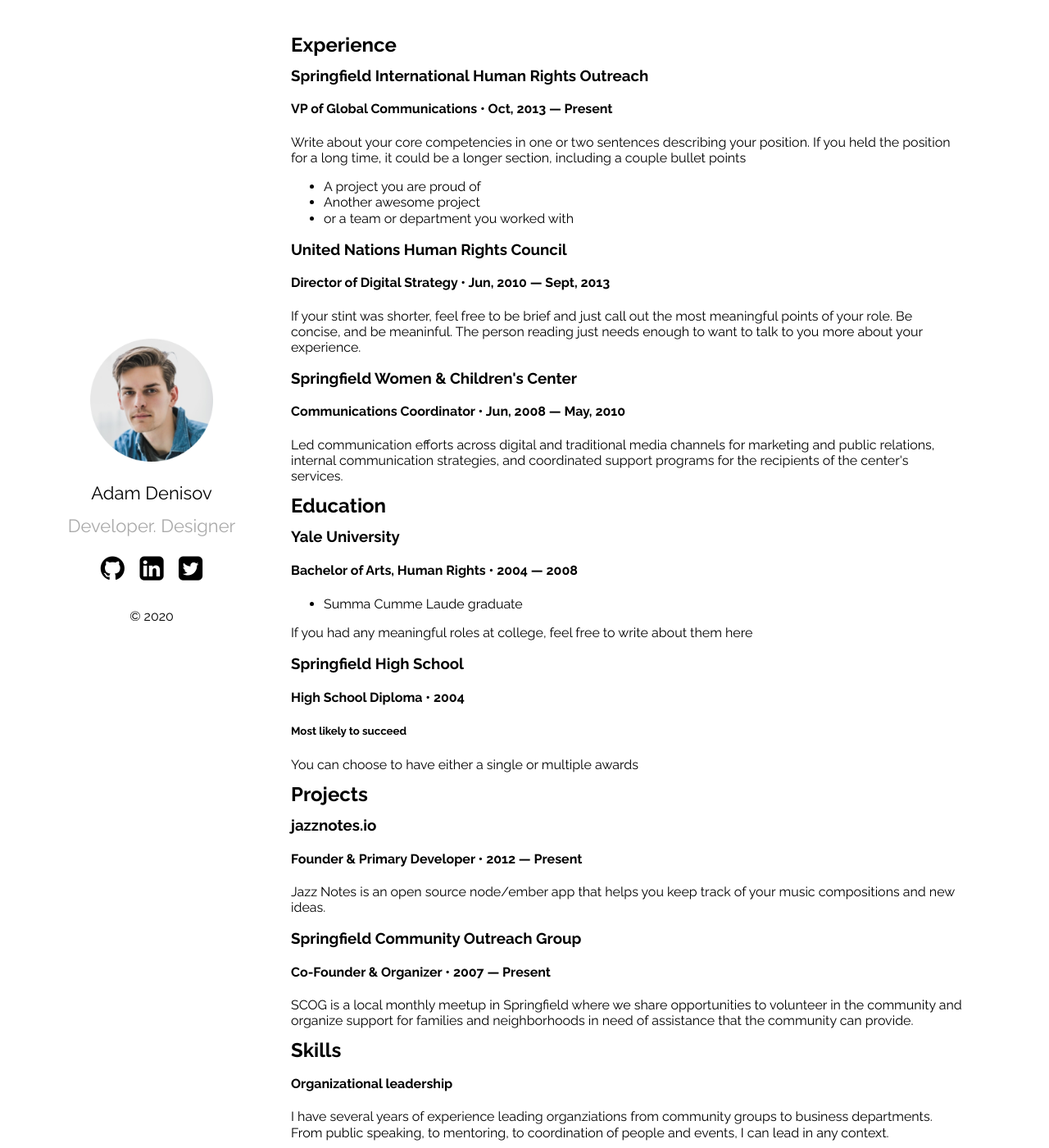
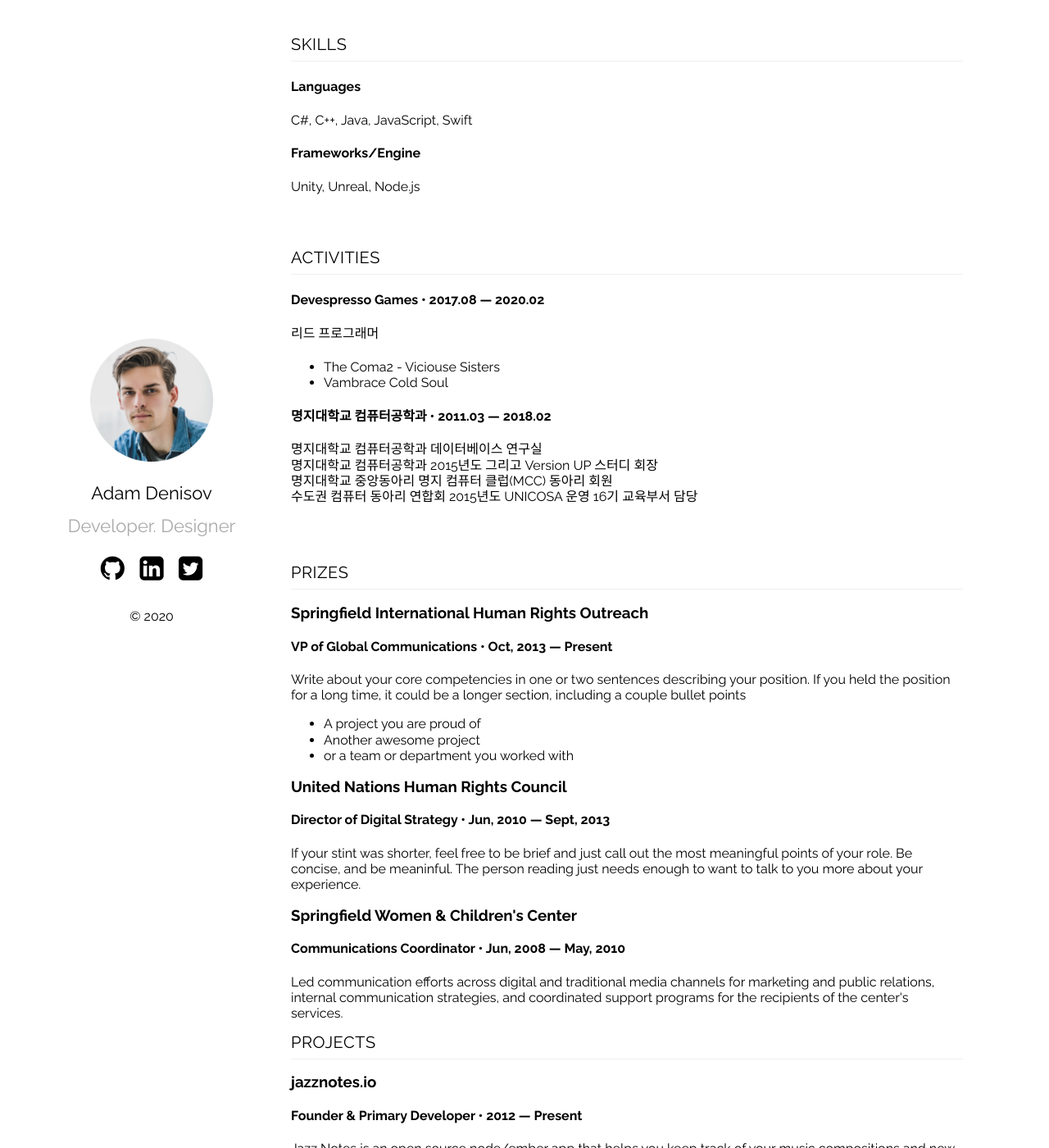
Before and after one commit to ClassRabbit/ClassRabbit.github.io, a Jekyll site: the page built from index.md, in a window 1280 px wide and 1400 px high. Shown: the whole window at 82% size. Built offline with Jekyll 4.4.1, drawn with Linux system fonts in a browser that asks for light colours; some of the changed text lies outside the part shown.

Commit message:
feat: home 능력, 활동 내용 추가

```diff
--- a/_data/education.yml
+++ b/_data/education.yml
@@ -1,13 +1,11 @@
-# Degree
-- degree: Bachelor of Arts, Human Rights
-  uni: Yale University
-  year: 2004 &mdash; 2008
+- uni: Devespresso Games
+  year: 2017.08 &mdash; 2020.02
+  summary: 리드 프로그래머
   awards:
-    - award: Summa Cumme Laude graduate
-  summary: If you had any meaningful roles at college, feel free to write about them here
+    - award: The Coma2 - Viciouse Sisters
+    - award: Vambrace Cold Soul
 
-- degree: High School Diploma
-  uni: Springfield High School
-  year: 2004
-  award: Most likely to succeed
-  summary: You can choose to have either a single or multiple awards
+- uni: 명지대학교 컴퓨터공학과
+  year: 2011.03 &mdash; 2018.02
+  summary: 명지대학교 컴퓨터공학과 데이터베이스 연구실 <br> 명지대학교 컴퓨터공학과 2015년도 그리고 Version UP 스터디 회장 <br> 명지대학교 중앙동아리 명지 컴퓨터 클럽(MCC) 동아리 회원 <br> 수도권 컴퓨터 동아리 연합회 2015년도 UNICOSA 운영 16기 교육부서 담당
+  awards:
--- a/_data/skills.yml
+++ b/_data/skills.yml
@@ -1,12 +1,8 @@
 # Skills
-# Organizational leadership
-- skill: Organizational leadership
-  description: I have several years of experience leading organziations from community groups to business departments. From public speaking, to mentoring, to coordination of people and events, I can lead in any context.
+# Languages
+- skill: Languages
+  description: C#, C++, Java, JavaScript, Swift
 
-# Communications strategy
-- skill: Communications strategy
-  description: Content and marketing strategy,
-
-# Digital content development and creation
-- skill: Digital content development and creation
-  description: Copy writing, graphic design, web design, front-end web development, print design
+# Frameworks/Engine
+- skill: Frameworks/Engine
+  description: Unity, Unreal, Node.js
--- a/_layouts/home.html
+++ b/_layouts/home.html
@@ -9,12 +9,77 @@
 <!-- begin Skills -->
 <div class="post-container">
 
+
+  {% if site.resume_section_skills %}
+  <!-- begin Skills -->
+  <section class="content-section">
+
+    <header class="section-header">
+      <h1 id="posts-label">Skills</h1>
+    </header>
+    {% for skill in site.data.skills %}
+    <div class="resume-item">
+      <h4 class="resume-item-details">{{ skill.skill }}</h4>
+      <p class="resume-item-copy">{{ skill.description }}</p>
+    </div>
+    {% endfor %}
+
+  </section>
+  <!-- end Skills -->
+  {% endif %}
+
+
+
+
+
+
+
+  {% if site.resume_section_education %}
+  <br>
+  <br>
+  <!-- begin Activities -->
+  <section class="content-section">
+    <header class="section-header">
+      <!-- <h2 class="post-title">Activities</h2> -->
+      <h1 id="posts-label">Activities</h1>
+    </header>
+
+    {% for education in site.data.education %}
+    <div class="resume-item" itemscope itemprop="alumniOf" itemtype="http://schema.org/CollegeOrUniversity">
+      <h4 class="resume-item-title" itemprop="name">{{ education.uni }} &bull; {{ education.year }}</h3>
+      <!-- <h4 class="resume-item-details group" itemprop="description">{{ education.degree }} &bull; {{ education.year }}</h4> -->
+      <p class="resume-item-copy">{{ education.summary }}</p>
+
+      <h5 class="resume-item-details award-title" itemprop="description">{{ education.award }}</h5>
+      <p class="resume-item-copy" itemprop="description">
+        <ul class="resume-item-list">
+          {% for award in education.awards %}
+          <li>{{ award.award }}</li>
+          {% endfor %}
+        </ul></h5>
+
+    </div>
+    {% endfor %}
+  </section>
+  <!-- end Education -->
+  {% endif %}
+
+
+
+
+
+
+
+
+
   {% if site.resume_section_experience %}
+  <br>
+  <br>
   <!-- begin Experience -->
   <section class="content-section">
 
     <header class="section-header">
-      <h2>Experience</h2>
+      <h1 id="posts-label">Prizes</h1>
     </header>
 
     {% for job in site.data.experience %}
@@ -32,32 +97,7 @@
 
 
 
-  {% if site.resume_section_education %}
-  <!-- begin Education -->
-  <section class="content-section">
-    <header class="section-header">
-      <h2>Education</h2>
-    </header>
 
-    {% for education in site.data.education %}
-    <div class="resume-item" itemscope itemprop="alumniOf" itemtype="http://schema.org/CollegeOrUniversity">
-      <h3 class="resume-item-title" itemprop="name">{{ education.uni }}</h3>
-      <h4 class="resume-item-details group" itemprop="description">{{ education.degree }} &bull; {{ education.year }}</h4>
-      <h5 class="resume-item-details award-title" itemprop="description">{{ education.award }}</h5>
-      <p class="resume-item-copy" itemprop="description">
-        <ul class="resume-item-list">
-          {% for award in education.awards %}
-          <li>{{ award.award }}</li>
-          {% endfor %}
-        </ul></h5>
-
-
-      <p class="resume-item-copy">{{ education.summary }}</p>
-    </div>
-    {% endfor %}
-  </section>
-  <!-- end Education -->
-  {% endif %}
 
 
 
@@ -85,23 +126,6 @@
 
 
 
-  {% if site.resume_section_skills %}
-  <!-- begin Skills -->
-  <section class="content-section">
-
-    <header class="section-header">
-      <h2>Skills</h2>
-    </header>
-    {% for skill in site.data.skills %}
-    <div class="resume-item">
-      <h4 class="resume-item-details">{{ skill.skill }}</h4>
-      <p class="resume-item-copy">{{ skill.description }}</p>
-    </div>
-    {% endfor %}
-
-  </section>
-  <!-- end Skills -->
-  {% endif %}
 
 
 
--- a/_sass/plain.scss
+++ b/_sass/_plain.scss
@@ -200,6 +200,10 @@
   line-height: 1.2em;
   font-size: 28px;
 }
+.post-sub-title {
+  line-height: 1.2em;
+  font-size: 24px;
+}
 .posts,
 .post-container {
   list-style-type: none;
@@ -241,8 +245,9 @@
 
 #posts-label {
   border-bottom: 1px solid #eee;
-  font-size: 15px;
-  color: #777;
+  font-size: 20px;
+  // color: #777;
+  color: #000;
   text-transform: uppercase;
   letter-spacing: 0.5px;
   padding-bottom: 10px;
--- /dev/null
+++ b/_sass/_resume.scss
@@ -0,0 +1,234 @@
+// Resume styles
+// ---------------------------------------/
+
+// util
+
+.section-header {
+  @include section_border;
+  margin-bottom: 1.5rem;
+
+  h2 {
+    @include sans;
+    font-weight: 900;
+    font-size: 1.75rem;
+    letter-spacing: -.05rem;
+    margin: 0;
+  }
+}
+
+// page header styles
+
+.page-header { padding: 1.5rem 0;
+
+  .avatar {
+    width: 95px;
+    max-width: 100%;
+    overflow: hidden;
+    @include border-radius(100px);
+    margin: 0 auto;
+    display: block;
+  }
+
+  .header-name {
+    @include sans;
+    font-size: 3rem;
+    font-weight: 900;
+    text-align: center;
+    letter-spacing: -.15rem;
+    line-height: 1;
+    margin: 1rem 0 0;
+  }
+
+  .header-contact-info {
+    @include sans;
+    text-align: center;
+  }
+  .header-contact-info p a {
+    color: inherit;
+  }
+
+  .title-bar {
+    @include section_border;
+    margin-top: 2rem;
+    padding: .4rem 0;
+    @include clearfix;
+
+    .header-title {
+      @include sans;
+      font-weight: 300;
+      font-size: 1.75rem;
+      line-height: 2rem;
+      letter-spacing: -.05rem;
+      text-align: center;
+      margin: 0 0 .5rem;
+
+      @include media_larger_than_mobile {
+        float: left;
+        margin: 0;
+      }
+    }
+  }
+
+  .executive-summary {
+    @include media_larger_than_mobile { font-size: 1.125rem; }
+  }
+}
+
+.icon-links {
+  margin: 0;
+  padding: 0;
+  list-style: none;
+  position: relative;
+  top: 4px;
+  text-align: center;
+  border-top: 2px solid #c7c7c7;
+  padding-top: .4rem;
+
+  @include media_larger_than_mobile {
+    float: right;
+    border-top: none;
+    padding-top: 0;
+  }
+
+  .icon-link-item {
+    display: inline-block;
+    margin-left: 5px;
+  }
+
+  .icon-link { display: inline-block;
+
+    &:hover .icon path {
+      fill: #333;
+      @include transition(all .2s ease);
+    }
+  }
+
+  .icon {
+    height: 28px;
+  }
+}
+
+.contact-button {
+  @include border-radius(3px);
+  background-color: #efefef;
+  text-decoration: none;
+  text-align: center;
+  display: block;
+  margin: 1.5rem auto;
+  width: 220px;
+  font-size: 1.375rem;
+  @include sans_light;
+  color: #333;
+  line-height: 55px;
+  @include transition(all .2s ease);
+
+  &:hover {
+    background-color: #333;
+    color: #fff;
+  }
+
+  &.not-looking { width: 400px; }
+}
+
+// resume content styles
+
+.content-section {
+  margin: 0 0 3rem;
+
+  .resume-item { margin-bottom: 2rem; }
+
+  .resume-item-title {
+    @include sans_bold;
+    margin: 0 0 .75rem;
+    font-size: 1.5rem;
+    letter-spacing: -.05rem;
+    line-height: 1;
+  }
+
+  .resume-item-details {
+    font-size: 1.125rem;
+    margin: 0 0 .75rem;
+    line-height: 1;
+
+    &.award-title {
+      font-size: 1rem;
+    }
+  }
+
+  .resume-item-title,
+  .resume-item-details,
+  .resume-item-copy,
+  .resume-item-list {
+    a {
+      color: #333;
+      text-decoration: none;
+      border-bottom: 1px solid;
+
+      &:hover {
+        border-bottom: none;
+        color: #9c9c9c;
+      }
+    }
+  }
+
+  .resume-item-copy { margin: .75rem 0 0; }
+}
+
+// footer styles
+
+.page-footer {
+  border-top: 4px solid #c7c7c7;
+  padding-top: 1.5rem;
+  text-align: center;
+  margin-bottom: 3rem;
+
+  .footer-line {
+    margin: 0;
+    font-size: .875rem;
+    color: #999;
+
+    > a {
+      font-weight: 700;
+      color: #333;
+    }
+  }
+}
+
+.print-only { display: none !important }
+
+@media print {
+  .no-print { display: none !important }
+  .print-only { display: block !important }
+  body { font-size: 12px; line-height: 1rem; }
+  .page-header { padding: 1rem 0 .2rem;
+    .header-name {
+      @include sans_bold;
+      font-size: 2rem;
+      margin: 0 0 .2rem;
+    }
+  }
+  .section-header {
+    @include section_border_thin;
+    margin-bottom: 1rem;
+    h2 { font-size: 1.2rem; line-height: 1.5rem; }
+  }
+  .content-section {
+    margin: 0 0 1rem;
+    .resume-item { margin-bottom: 1rem; }
+    .resume-item-title {
+      font-size: 16px;
+      line-height: .7em;
+    }
+
+    .resume-item-details {
+      font-size: 12px;
+      margin: 0 0 .75rem;
+      line-height: .7em;
+      font-style:italic;
+
+      &.award-title {
+        font-size: 11px;
+      }
+    }
+  }
+}
```
Also changed, not shown: other parts of _layouts/home.html (+2 -1 lines).
